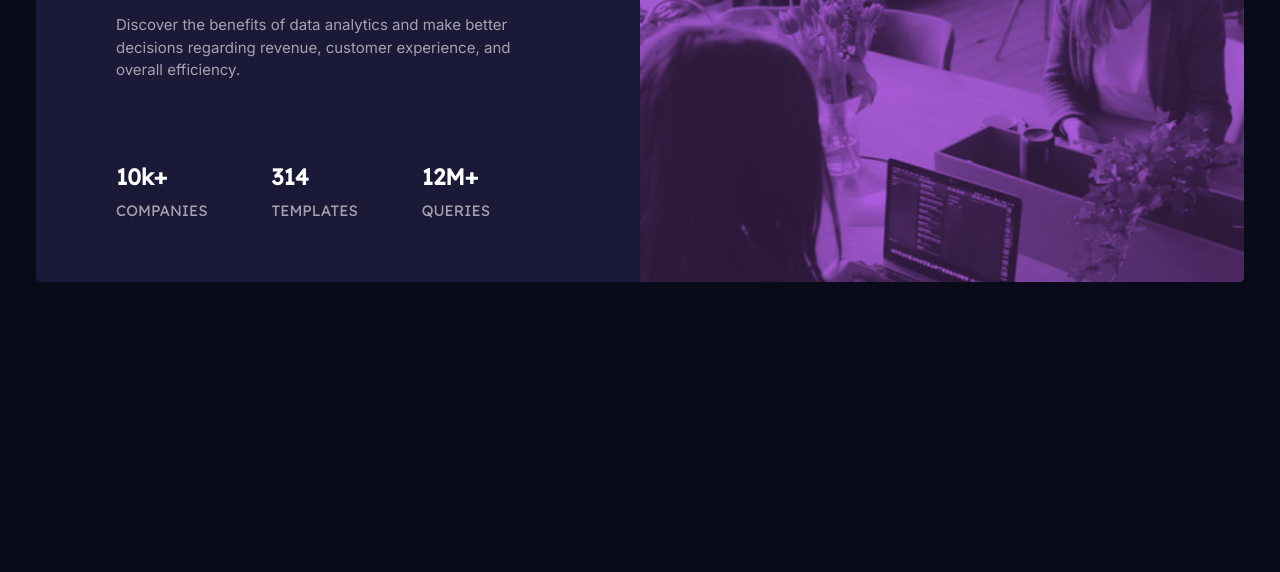
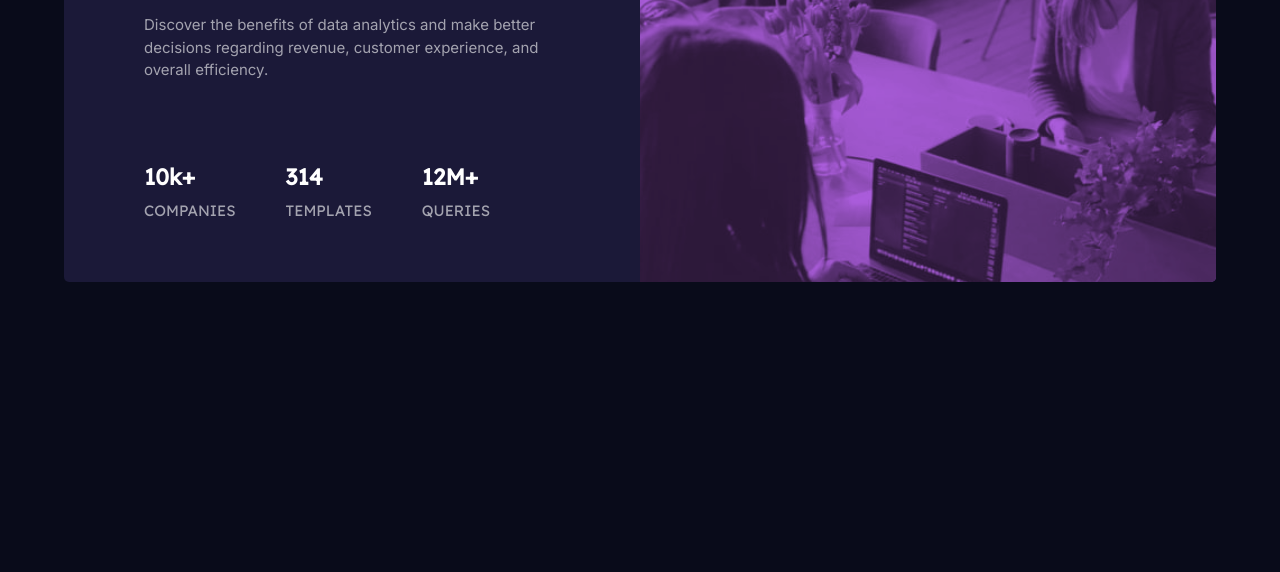
Before and after one commit to eduardohor/stats-preview-card-component, a plain HTML site: page index.html in a window 1280 px wide. Shown: the part 228-800 px from the top of the page. Drawn offline with Linux system fonts and the light colour scheme.

Commit message:
update width

```diff
--- a/style.css
+++ b/style.css
@@ -112,7 +112,7 @@ p{
     .card{
           display: grid;
           grid-template-columns: repeat(2, 1fr);
-          max-width: 1208px;
+          max-width: 90vw;
           height: 450px;
           grid-template-areas: "a2 a1";
      }
```
